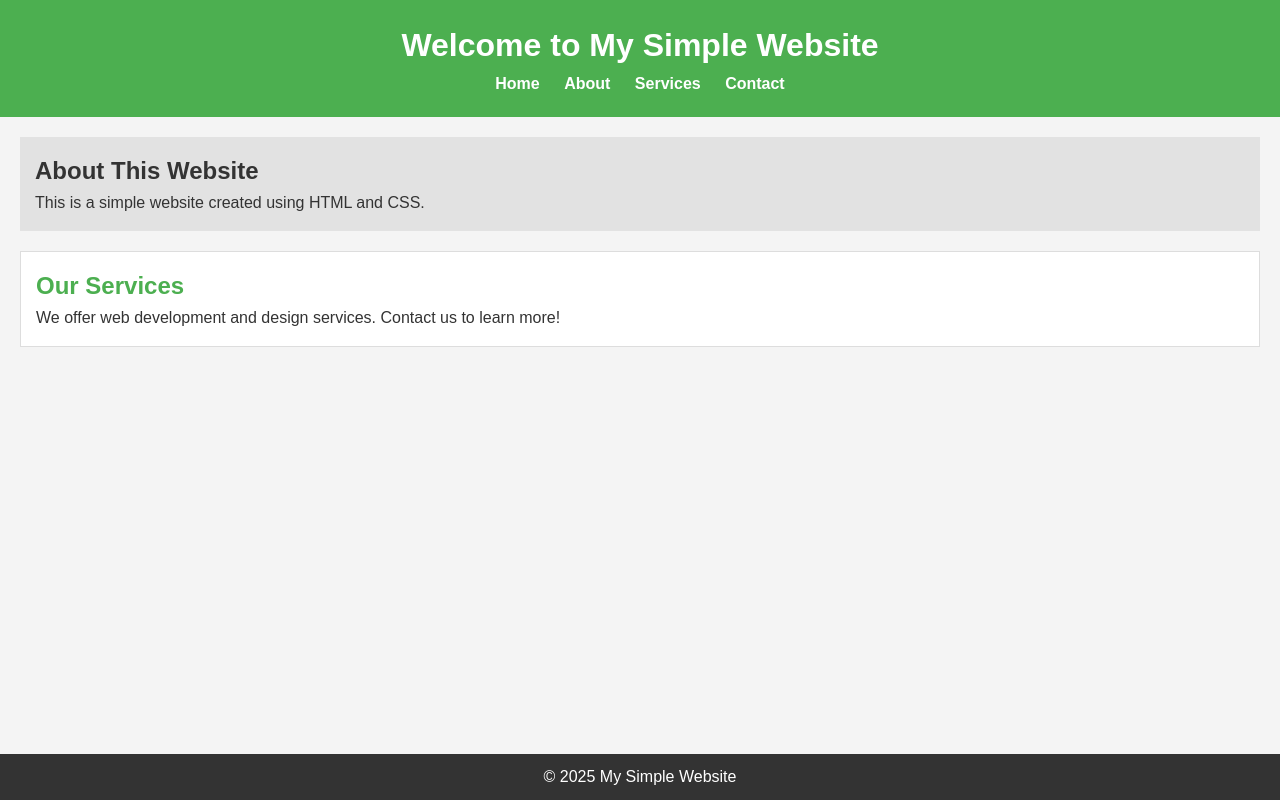
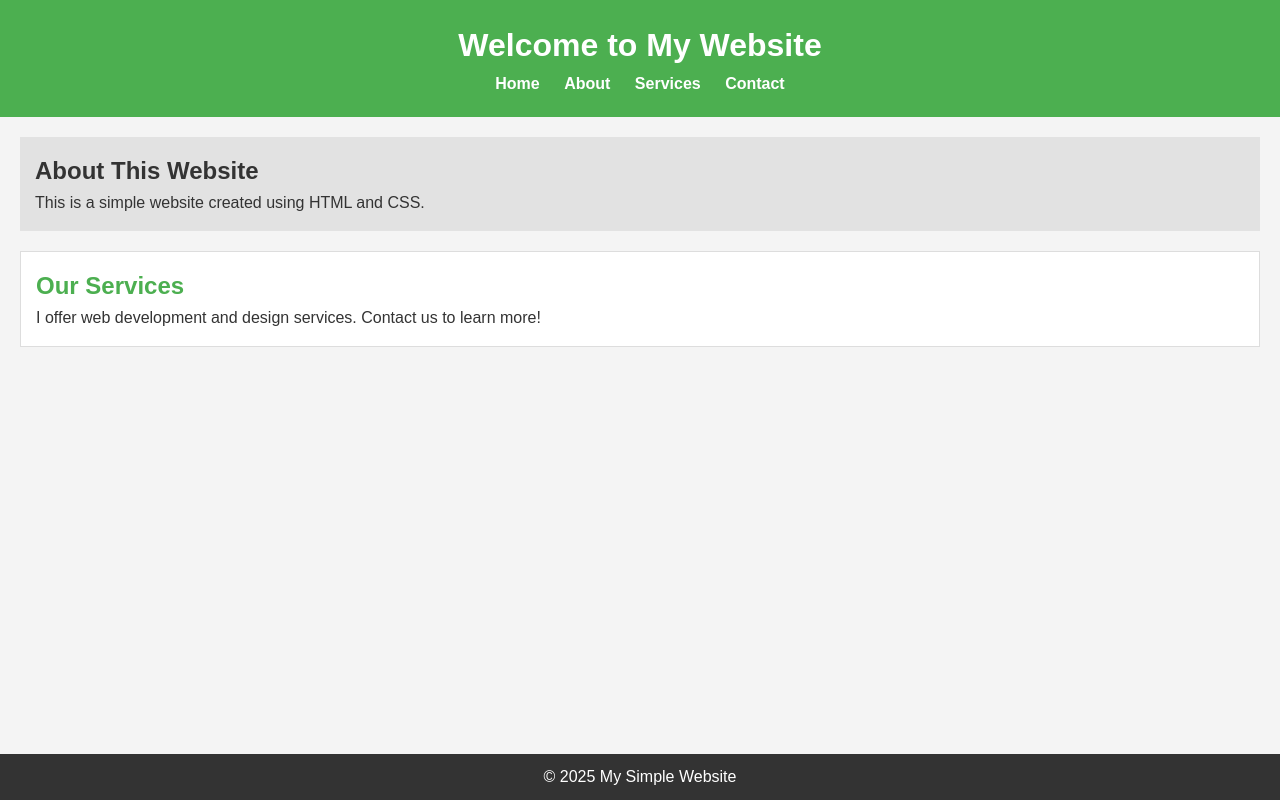
Before and after one commit to MuthumalaK/MyFirstWebsite, a plain HTML site: page index.html in a window 1280 px wide. Drawn offline with Linux system fonts and the light colour scheme.

Commit message:
Changes done by me

```diff
--- a/index.html
+++ b/index.html
@@ -3,12 +3,12 @@
 <head>
     <meta charset="UTF-8">
     <meta name="viewport" content="width=device-width, initial-scale=1.0">
-    <title>Simple Website</title>
+    <title>Muthumala K - Website</title>
     <link rel="stylesheet" href="styles.css">
 </head>
 <body>
     <header>
-        <h1>Welcome to My Simple Website</h1>
+        <h1>Welcome to My  Website</h1>
         <nav>
             <ul>
                 <li><a href="#">Home</a></li>
@@ -27,7 +27,7 @@
 
         <section class="content">
             <h2>Our Services</h2>
-            <p>We offer web development and design services. Contact us to learn more!</p>
+            <p>I offer web development and design services. Contact us to learn more!</p>
         </section>
     </main>
 
```
